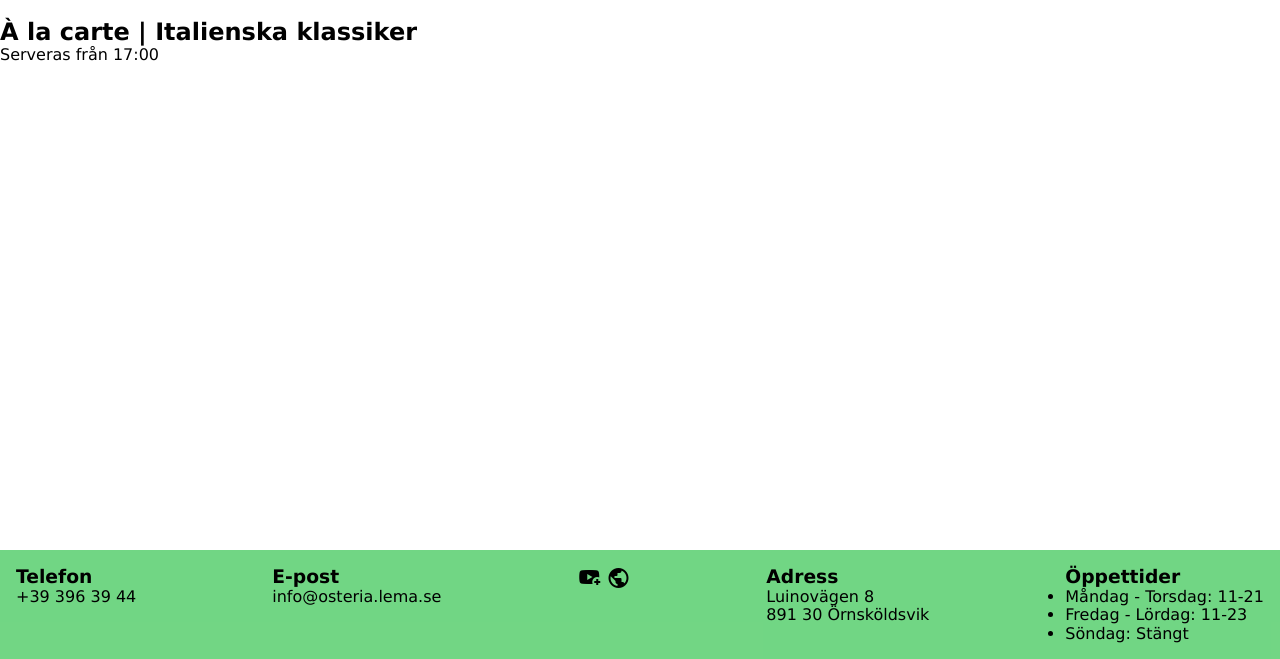
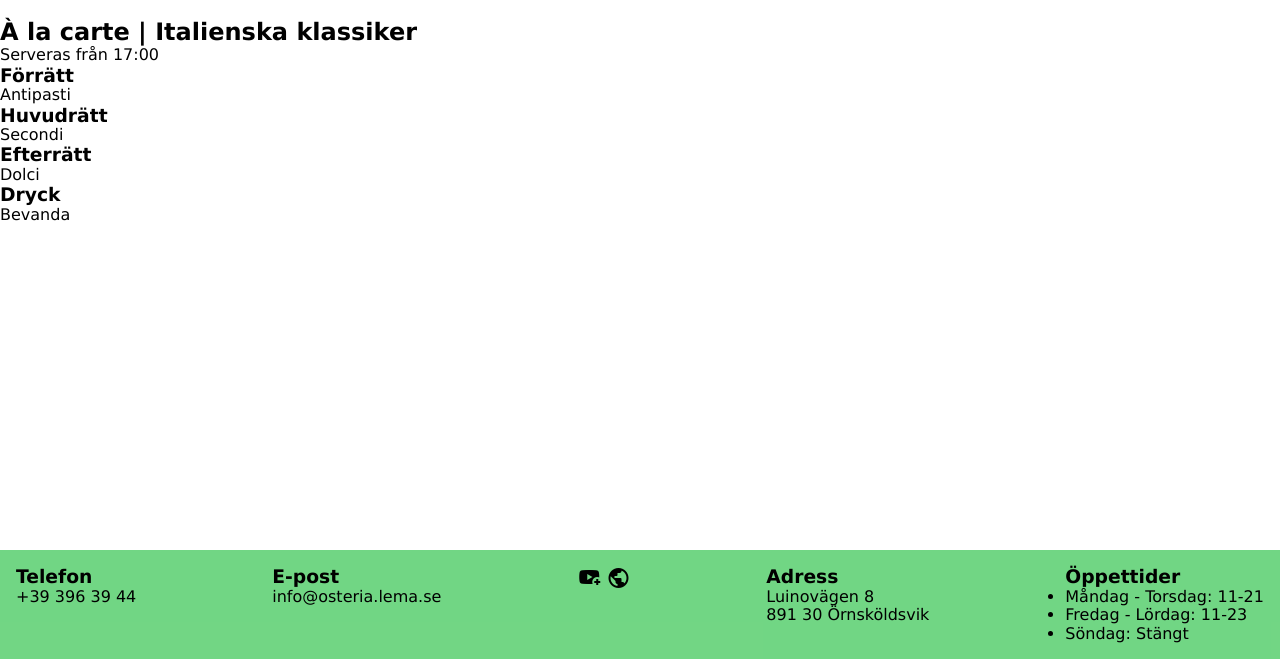
Before and after one commit to filipbergander/projektuppgift-restaurang, a website built with Vite: page dinner.html in a window 1280 px wide. Shown: the part 141-800 px from the top of the page. Built offline with nearby package versions, Linux system fonts and the light colour scheme.

Commit message:
Lagt till en readme. Skapat grundstruktur för att kunna lägga till rätter i middagsmenyn.

```diff
--- a/dinner.html
+++ b/dinner.html
@@ -22,6 +22,40 @@
                 <h2>À la carte | Italienska klassiker</h2>
                 <p>Serveras från 17:00</p>
             </article>
+            <div>
+                <div>
+                    <article>
+                        <h3>Förrätt</h3>
+                        <p>Antipasti</p>
+                        <div class="dish-items-container" id="starter-container">
+                        </div>
+                    </article>
+                    <article>
+                        <h3>Huvudrätt</h3>
+                        <p>Secondi</p>
+                        <div class="dish-items-container" id="mains-container">
+
+                        </div>
+                    </article>
+                    <article>
+                        <h3>Efterrätt</h3>
+                        <p>Dolci</p>
+                        <div class="dish-items-container" id="dessert-container">
+
+                        </div>
+                    </article>
+                </div>
+                <div>
+                    <article>
+                        <h3> Dryck </h3>
+                        <p>Bevanda</p>
+                        <div class="dish-items-container" id="drink-container">
+
+                        </div>
+                    </article>
+                </div>
+            </div>
+            </div>
         </section>
     </main>
     <footer>
```
Also changed, not shown: README.md (added).
